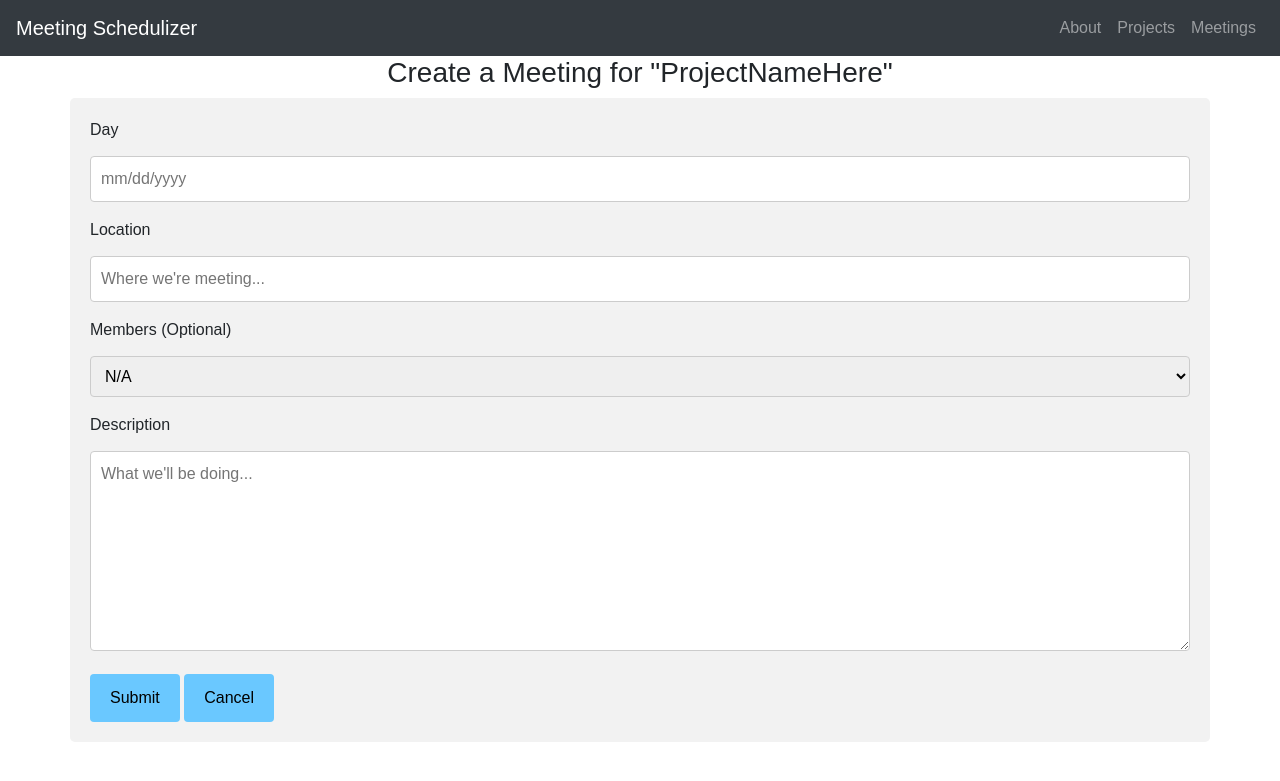
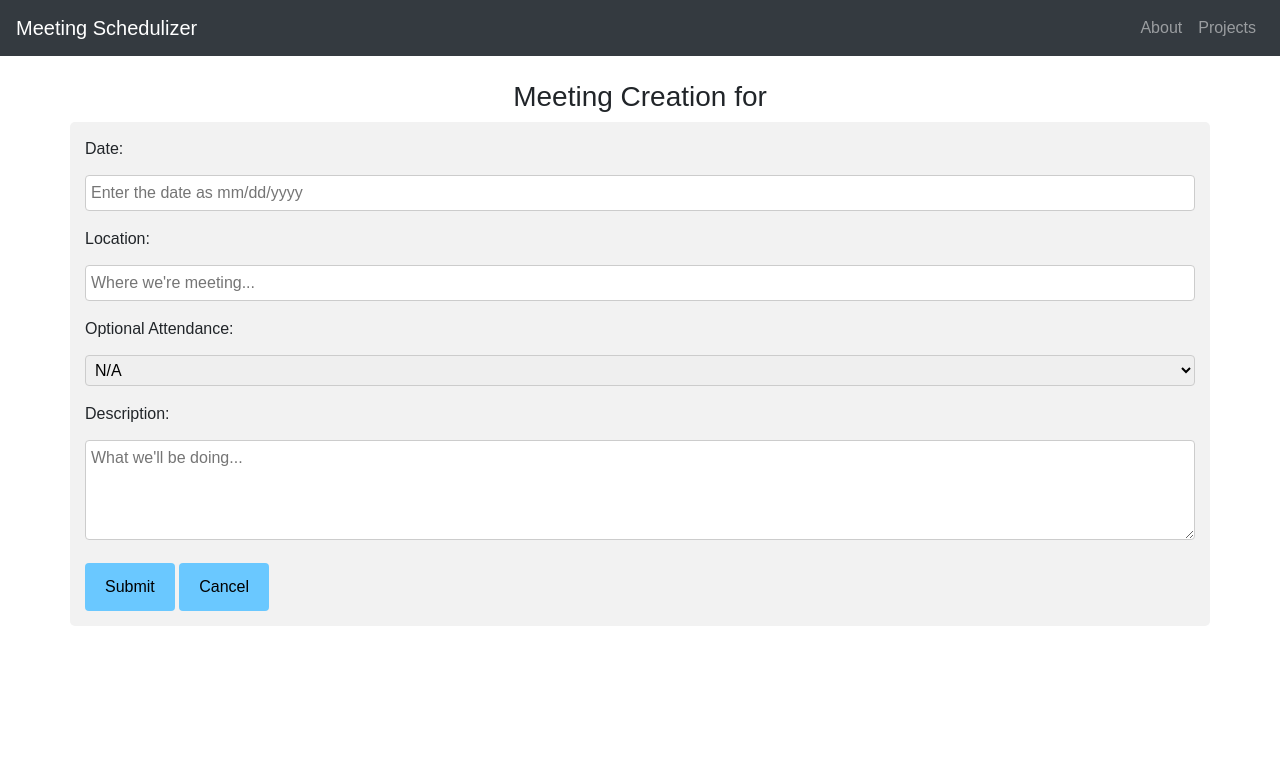
Before and after one commit to calebpower/meeting-schedulizer, a Django app: page /meeting/projects/1/meetings/create in a window 1280 px wide. Shown: the top 781 px of the page. Run offline with Django 3.2, Linux system fonts and the light colour scheme; data that the repository does not hold is empty; some libraries are stand-ins or nearby versions.

Commit message:
Removed meetings link from home page and removed unnecessary html tags

```diff
--- a/templates/base.html
+++ b/templates/base.html
@@ -55,11 +55,6 @@
         <li class="nav-item">
           <a href="/meeting/projects" class="nav-link">Projects</a>
         </li>
-
-        <li class="nav-item">
-          <a href="/meeting/create_meeting" class="nav-link">Meetings</a>
-        </li>
-
       </ul>
     </div>
   </nav>
--- a/templates/create_meeting.html
+++ b/templates/create_meeting.html
@@ -1,16 +1,14 @@
 {% extends 'base.html' %}
+{% include "modals.html" %}
 {% block content %}
-<!DOCTYPE html>
-<html>
-<head>
-<meta name="viewport" content="width=device-width, initial-scale=1">
+<!-- <meta name="viewport" content="width=device-width, initial-scale=1"> -->
 <style>
 body {font-family: Arial, Helvetica, sans-serif;}
 * {box-sizing: border-box;}
 
 input[type=text], select, textarea {
   width: 100%;
-  padding: 10px;
+  padding: 5px;
   border: 1px solid #ccc;
   border-radius: 4px;
   box-sizing: border-box;
@@ -35,27 +33,24 @@ input[type=submit]:hover {
 .container {
   border-radius: 5px;
   background-color: #f2f2f2;
-  padding: 20px;
+  padding: 15px;
 }
+</style>
 
-.ui.fluid.dropdown{display:block;width:100%;min-width:0}
-
-</style>
-</head>
-<body>
-
-<h3 align="center">Create a Meeting for "ProjectNameHere" </h3>
+<br><h3 align="center">Meeting Creation for {% if project %}{{project.project_name }}{% endif %} </h3>
 
 <!-- Meeting creation form -->
 <div class="container">
   <form autocomplete="off" action="/action_page.php">
-    <label for="fname">Day</label>
-    <input type="text" id="dayOfMeeting" name="date" placeholder="mm/dd/yyyy" required>
+    <label for="date">Date:</label>
+    <input type="text" id="dateOfMeeting" name="date" placeholder="Enter the date as mm/dd/yyyy">
+    <!-- required> -->
 
-    <label for="lname">Location</label>
-    <input type="text" id="locationOfMeeting" name="Location" placeholder="Where we're meeting..." required>
+    <label for="location">Location:</label>
+    <input type="text" id="locationOfMeeting" name="Location" placeholder="Where we're meeting...">
+     <!-- required> -->
 
-    <label for="optionalMembers">Members (Optional)</label>
+    <label for="optionalMembers">Optional Attendance:</label>
     <select id="optionalMembers" name="optionalMembers" placeholder="Select">
       <option value="requiredMeeting">N/A</option>
       <option value="member1">Member1</option>
@@ -63,14 +58,12 @@ input[type=submit]:hover {
       <option value="member3">Member3</option>
     </select>
 
-    <label for="subject">Description</label>
-    <textarea id="subject" name="subject" placeholder="What we'll be doing..." style="height:200px"></textarea>
+    <label for="description">Description:</label>
+    <textarea id="description" name="description" placeholder="What we'll be doing..." style="height:100px"></textarea>
 
     <input type="submit" value="Submit">
-    <input type="submit" value="Cancel">
+    <input type="submit" value="Cancel" action="edit_project.html">
   </form>
 </div>
-</body>
-</html>
 
 {% endblock %}
```
